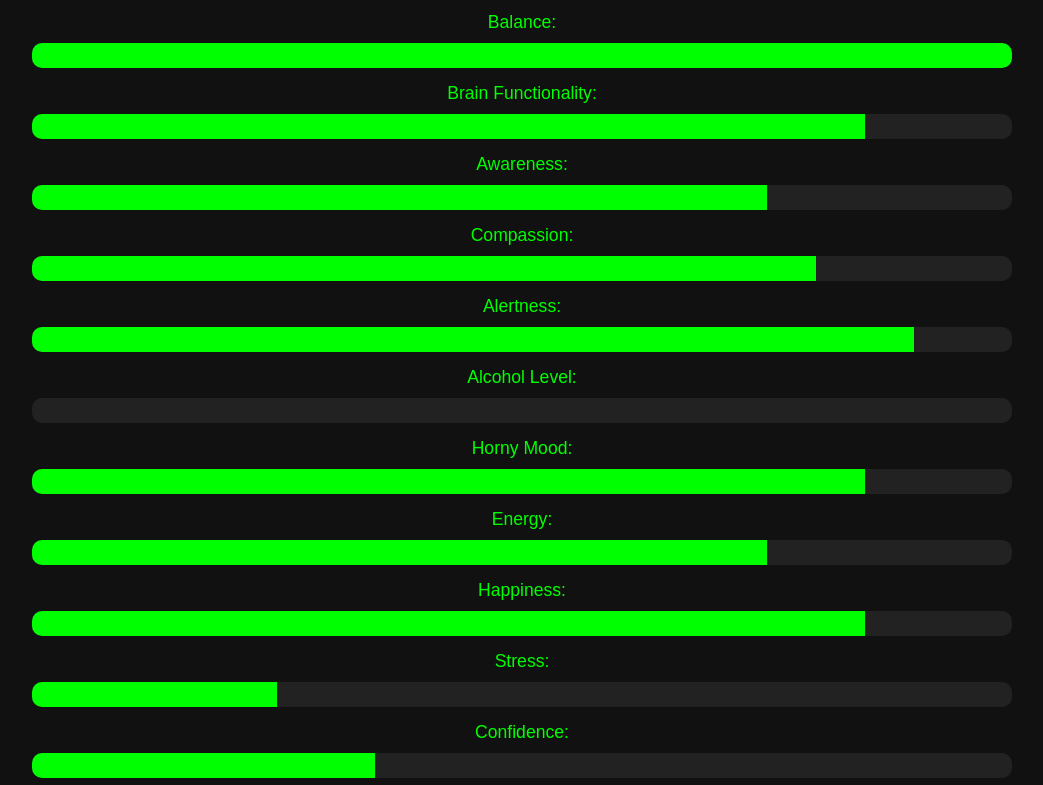
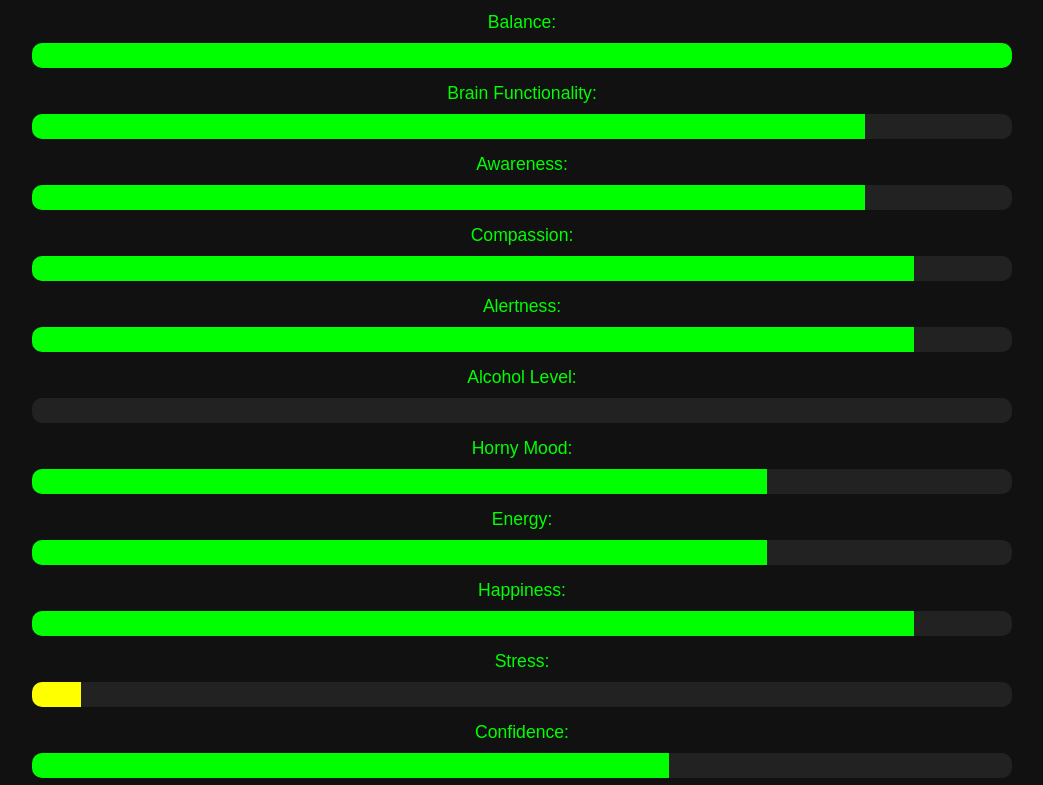
Before and after one commit to WorstHampus/Vitals, a plain HTML site: page index.html in a window 1280 px wide. Shown: the part 167-952 px from the top of the page, without its empty margins (118-1161 px from the left). Drawn offline with Linux system fonts and the light colour scheme.

Commit message:
Update index.html

```diff
--- a/index.html
+++ b/index.html
@@ -57,22 +57,22 @@
             setBarLevel("vision", 100);
             setBarLevel("balance", 100);
             setBarLevel("brain", 85);
-            setBarLevel("awareness", 75);
-            setBarLevel("compassion", 80);
+            setBarLevel("awareness", 85);
+            setBarLevel("compassion", 90);
             setBarLevel("alertness", 90);
             setBarLevel("alcohol", 0);
-            setBarLevel("horny", 85);
+            setBarLevel("horny", 75);
             setBarLevel("energy", 75);
-            setBarLevel("happiness", 85);
-            setBarLevel("stress", 25);
-            setBarLevel("confidence", 35);
+            setBarLevel("happiness", 90);
+            setBarLevel("stress", 5);
+            setBarLevel("confidence", 65);
             setBarLevel("creativity", 45);
             setBarLevel("caffeine", 15);
             setBarLevel("gaming", 50);
             setBarLevel("dancing", 10);
-            setBarLevel("luck", -25);
-            setBarLevel("jokes", 95);
-            setBarLevel("submissiveness", 80);
+            setBarLevel("luck", 25);
+            setBarLevel("jokes", 90);
+            setBarLevel("submissiveness", 60);
         }
     </script>
 </head>
```
